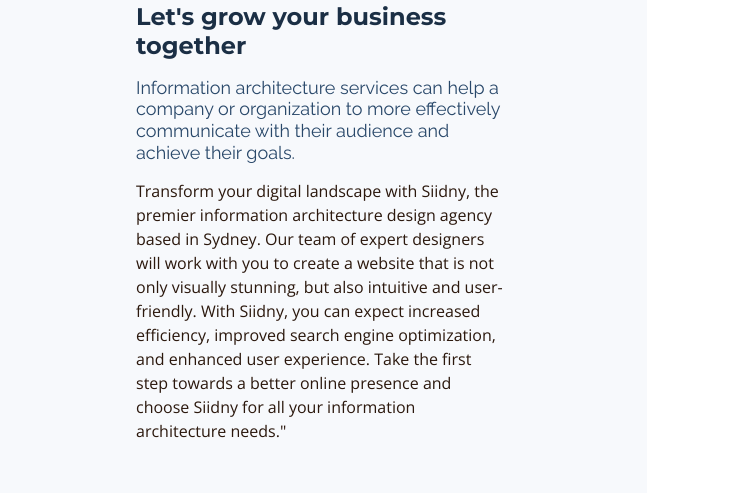
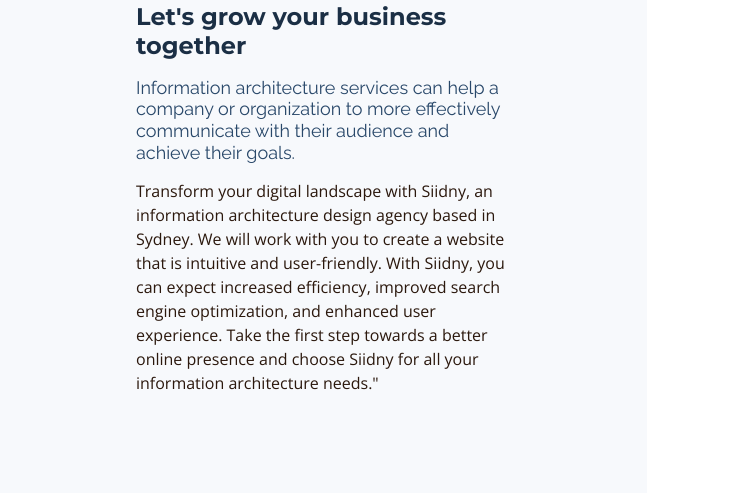
Before and after one commit to siidny/ia, a plain HTML site: page index.html in a window 1280 px wide. Shown: the part 1138-1631 px from the top of the page, 551-1280 px from the left. Drawn offline with nearby package versions, Linux system fonts and the light colour scheme.

Commit message:
third commit

```diff
--- a/index.html
+++ b/index.html
@@ -127,7 +127,7 @@
                   <div class="item">
                     <h3 class="mb-3">Let's grow your business together</h3>
                     <h4 class="mb-3">Information architecture services can help a company or organization to more effectively communicate with their audience and achieve their goals.</h4>
-                    <p>Transform your digital landscape with Siidny, the premier information architecture design agency based in Sydney. Our team of expert designers will work with you to create a website that is not only visually stunning, but also intuitive and user-friendly. With Siidny, you can expect increased efficiency, improved search engine optimization, and enhanced user experience. Take the first step towards a better online presence and choose Siidny for all your information architecture needs."
+                    <p>Transform your digital landscape with Siidny, an information architecture design agency based in Sydney. We will work with you to create a website that is intuitive and user-friendly. With Siidny, you can expect increased efficiency, improved search engine optimization, and enhanced user experience. Take the first step towards a better online presence and choose Siidny for all your information architecture needs."
 
 
 
```
